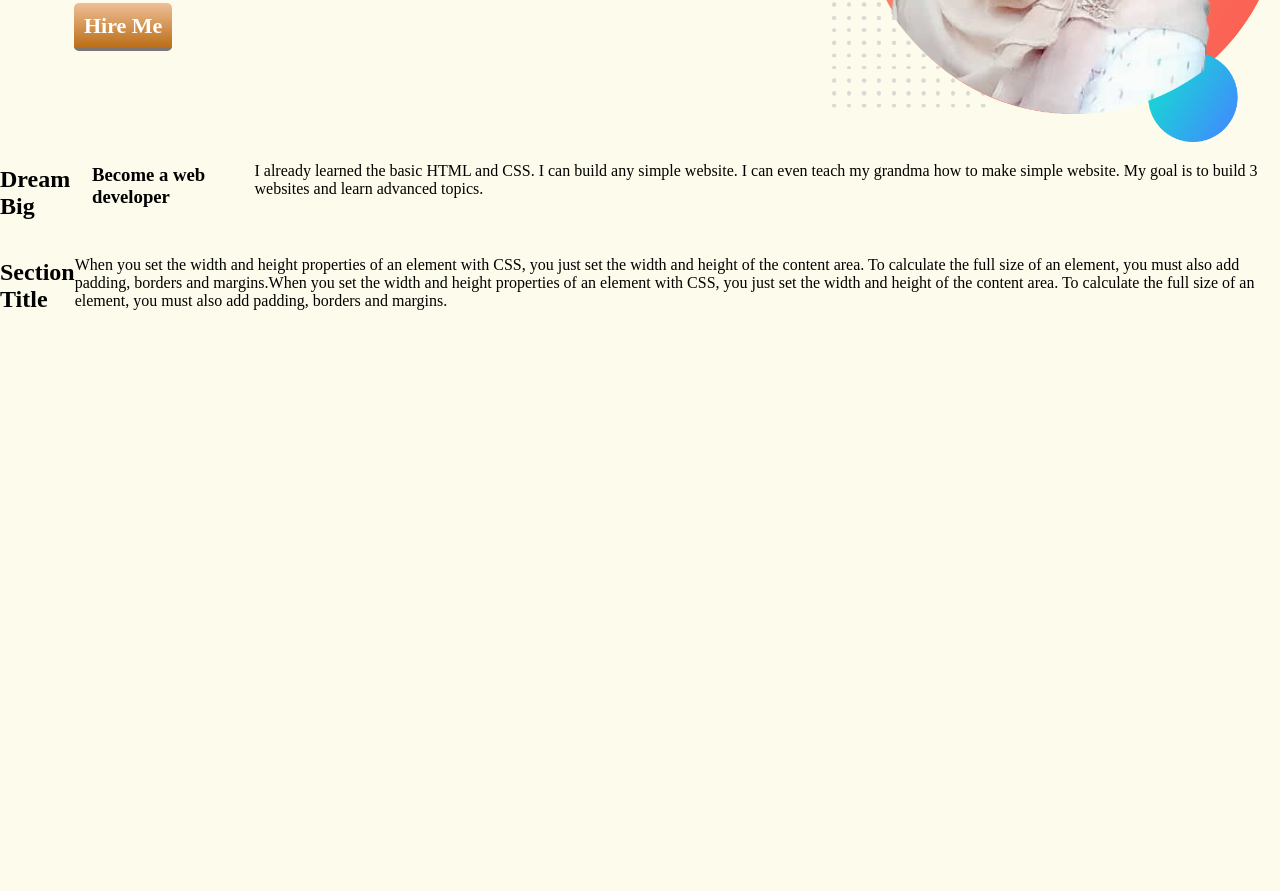
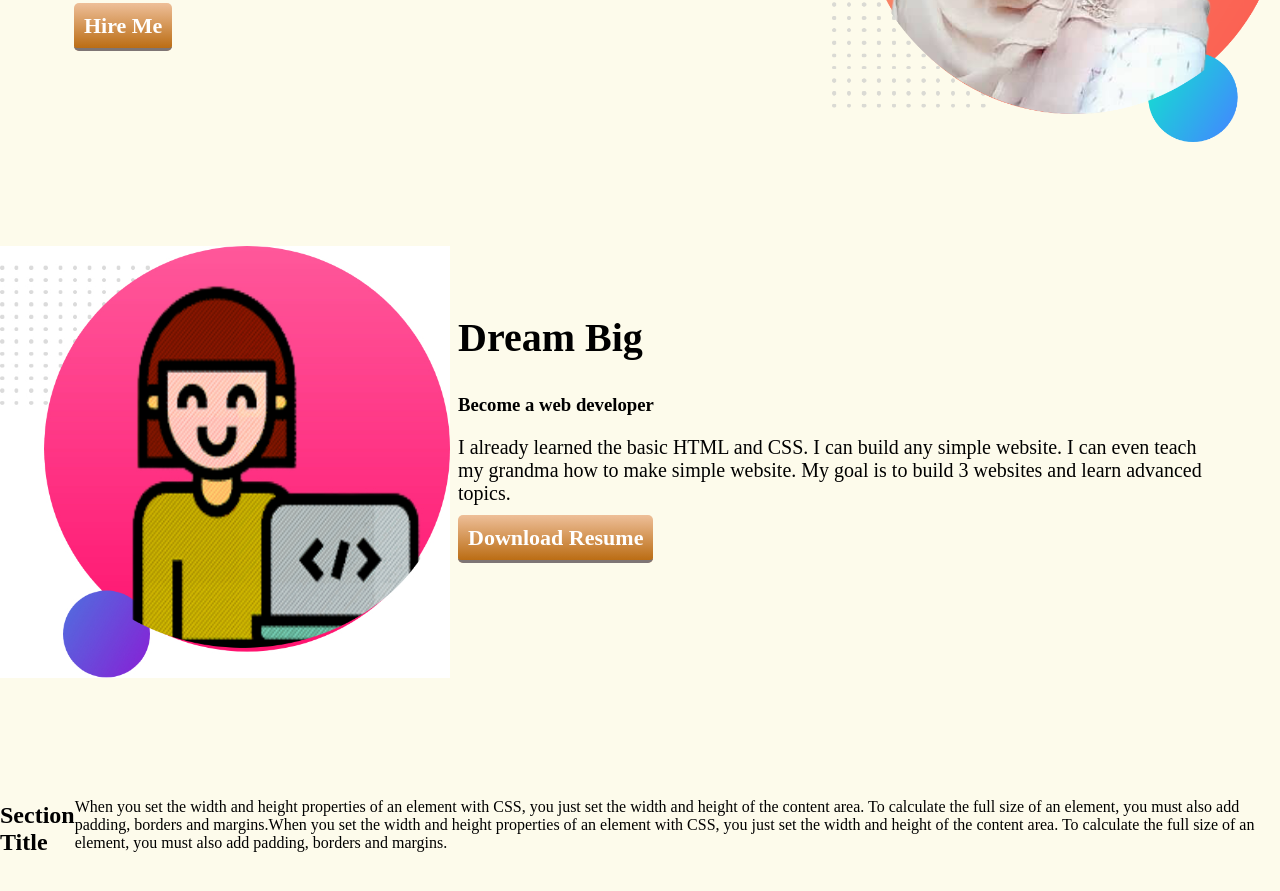
Before and after one commit to SadiaMou007/Portfolio, a plain HTML site: page index.html in a window 1280 px wide. Shown: the part 305-1196 px from the top of the page. Before the commit the page ends 800 px from the top, so only its background shows below. Drawn offline with Linux system fonts and the light colour scheme.

Commit message:
2nd part done

```diff
--- a/index.html
+++ b/index.html
@@ -12,7 +12,7 @@
     <section class="sec">
       <div id="u"><img src="images/laptop1.png" alt="" srcset="" /></div>
 
-      <div id="p">
+      <div class="p">
         <h1>Welcome to</h1>
         <h1><span>Sadia Islam</span> World!</h1>
         <p>
@@ -26,20 +26,30 @@
         </a>
       </div>
 
-      <div id="d">
+      <div class="d">
         <img src="images/wbg2.png" alt="" srcset="" />
       </div>
     </section>
 
     <section class="sec">
-      <h1>Dream Big</h1>
-      <h3>Become a web developer</h3>
-      <p>
-        I already learned the basic HTML and CSS. I can build any simple
-        website. I can even teach my grandma how to make simple website. My goal
-        is to build 3 websites and learn advanced topics.
-      </p>
+      <div class="d">
+        <img src="images/wbg3.png" alt="" srcset="" />
+      </div>
+
+      <div class="p">
+        <h1>Dream Big</h1>
+        <h3>Become a web developer</h3>
+        <p>
+          I already learned the basic HTML and CSS. I can build any simple
+          website. I can even teach my grandma how to make simple website. My
+          goal is to build 3 websites and learn advanced topics.
+        </p>
+        <a href="https://www.linkedin.com/in/sadia-islam007/">
+          <b>Download Resume</b>
+        </a>
+      </div>
     </section>
+
     <section class="sec">
       <h1>Section Title</h1>
 
--- a/style.css
+++ b/style.css
@@ -11,6 +11,7 @@ span {
   display: flex;
   height: 100%;
   width: 100%;
+  margin-bottom: 100px;
 }
 #u {
   width: 5%;
@@ -19,19 +20,19 @@ span {
   width: 70px;
 }
 
-#p {
+.p {
   width: 60%;
   padding: 10px;
   margin-top: 25px;
 }
-#p h1 {
+.p h1 {
   font-weight: bold;
   font-size: 40px;
 }
-#p p {
+.p p {
   font-size: 20px;
 }
-#p a {
+.p a {
   text-decoration: none;
   padding: 10px;
   border-bottom: 3px solid rgb(126, 117, 117);
@@ -40,13 +41,16 @@ span {
   color: white;
   background-image: linear-gradient(rgb(238, 191, 153), rgb(187, 109, 20));
 }
-#p a:hover {
+.p a:hover {
   border: 1px solid rgb(126, 117, 117);
 }
-#d {
+.d {
   width: 35%;
 }
-#d img {
+.d img {
   width: 450px;
   padding-right: 10px;
 }
+.sec resume-div {
+  background-image: linear-gradient(red, blue);
+}
```
Also changed, not shown: images/wbg3.png (added).
